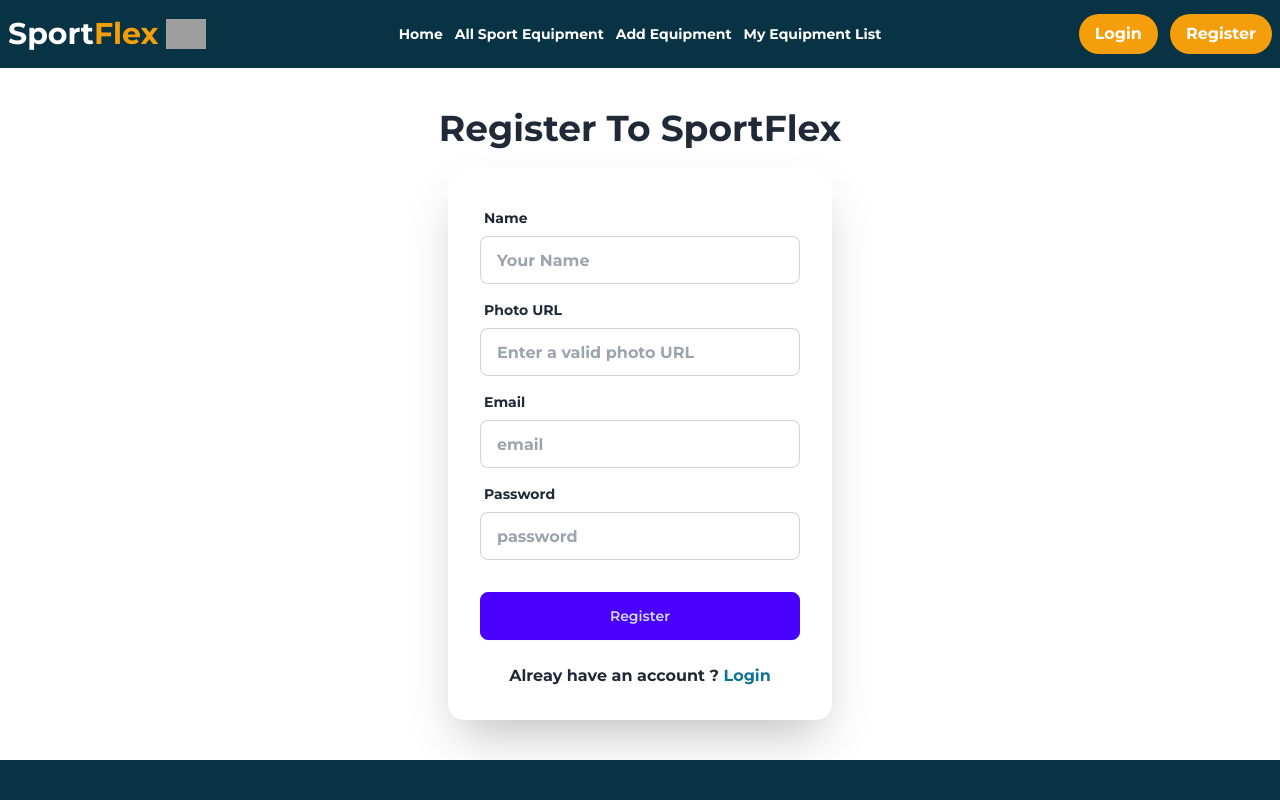
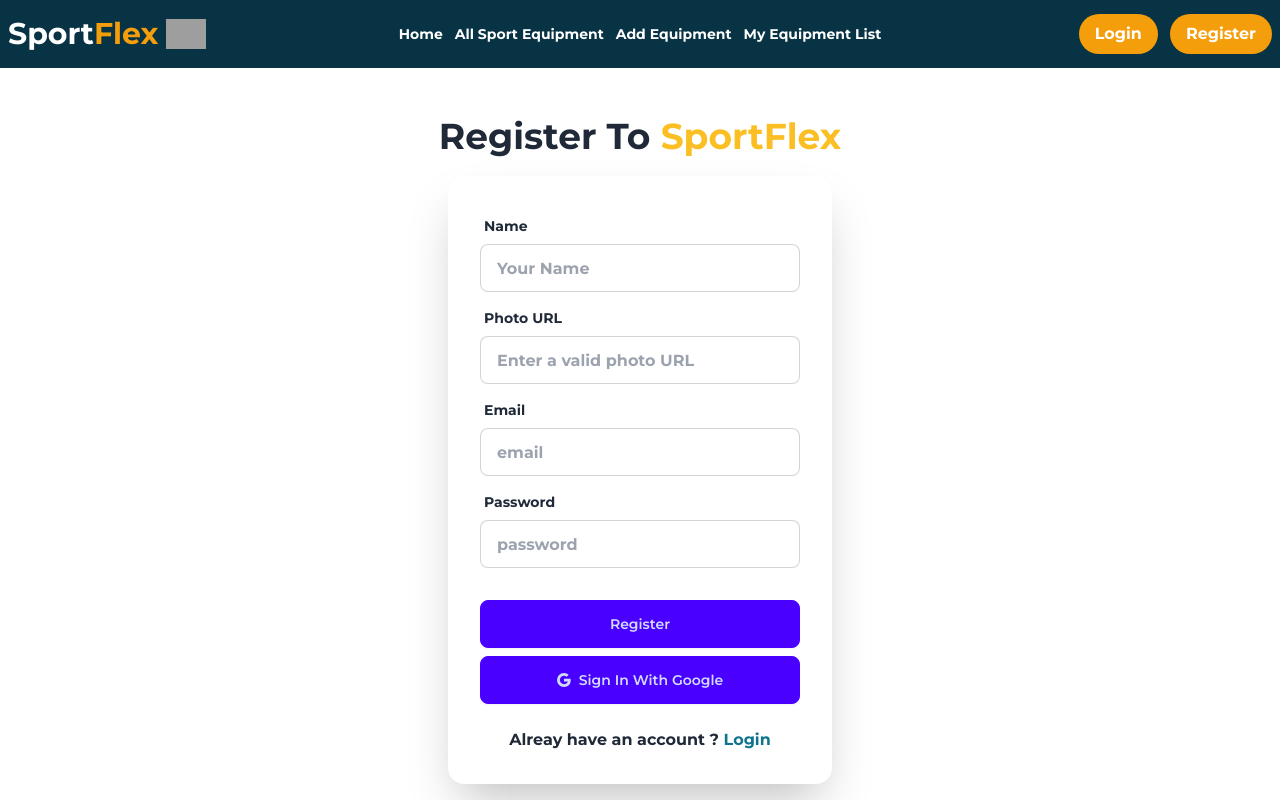
Before and after one commit to golamsarwar96/sport-flex-app-client, a React (Vite) app: page /register in a window 1280 px wide. Shown: the top 800 px of the page. Built offline with nearby package versions, Linux system fonts and the light colour scheme; no server answers; grey boxes are pictures that could not be loaded; a web font is replaced by a local one.

Commit message:
Added google sign in on register page. it works fine

```diff
--- a/src/Pages/Register.jsx
+++ b/src/Pages/Register.jsx
@@ -4,9 +4,10 @@ import { Link, useNavigate } from "react-router-dom";
 import Swal from "sweetalert2";
 import toast from "react-hot-toast";
 import Loading from "../components/Loading";
+import { BsGoogle } from "react-icons/bs";
 
 const Register = () => {
-  const { createUser, setUser, updateUserProfile, loading } =
+  const { createUser, setUser, updateUserProfile, loading, signInWithGoogle } =
     useContext(AuthContext);
   if (loading) {
     return <Loading></Loading>;
@@ -22,21 +23,19 @@ const Register = () => {
 
     console.log(name, email, password);
 
-    //Name length validation
-    // if (name.length < 5) {
-    //   setError({ ...error, name: "Name must be at least 5 characters long." });
-    //   toast.error("Name must be more than 5 characters long.");
-    //   return;
-    // }
+    if (name.length < 5) {
+      setError({ ...error, name: "Name must be at least 5 characters long." });
+      toast.error("Name must be more than 5 characters long.");
+      return;
+    }
 
-    //Password Validation
-    // const regex = /^(?=.*[A-Z])(?=.*[a-z])(?=.*\d).{6,}$/;
-    // if (!regex.test(password)) {
-    //   toast.error(
-    //     "The password must be 6 characters & should contain at least one uppercase letter and one lowercase letter."
-    //   );
-    //   return;
-    // }
+    const regex = /^(?=.*[A-Z])(?=.*[a-z])(?=.*\d).{6,}$/;
+    if (!regex.test(password)) {
+      toast.error(
+        "The password must be 6 characters & should contain at least one uppercase letter and one lowercase letter."
+      );
+      return;
+    }
     e.target.reset();
     //Creating User
     createUser(email, password)
@@ -82,9 +81,23 @@ const Register = () => {
         toast.error(err.message);
       });
   };
+  const handleGoogleSignIn = () => {
+    signInWithGoogle()
+      .then((result) => {
+        const user = result.user;
+        toast.success("Google Login Successful");
+        // console.log(user);
+        setUser(user);
+      })
+      .catch((err) => {
+        toast.error(err.message);
+      });
+  };
   return (
-    <div className="flex justify-center items-center gap-5 flex-col my-10">
-      <h1 className="text-center text-4xl">Register To SportFlex</h1>
+    <div className="flex justify-center items-center gap-5 flex-col my-10 p-2">
+      <h1 className="text-center text-4xl w-[90%] md:w-full mx-auto">
+        Register To <span className="text-amber-400">SportFlex</span>
+      </h1>
       <div className="card bg-base-100 w-full max-w-sm shrink-0 shadow-2xl relative ">
         <form onSubmit={handleRegister} className="card-body">
           <div className="form-control">
@@ -138,6 +151,14 @@ const Register = () => {
           <div className="form-control mt-6">
             <button className="btn btn-primary">Register</button>
           </div>
+          <div>
+            <button
+              onClick={handleGoogleSignIn}
+              className="btn btn-primary w-full"
+            >
+              <BsGoogle></BsGoogle> Sign In With Google
+            </button>
+          </div>
           <h1 className="text-center mt-4">
             Alreay have an account ?{" "}
             <Link className="text-cyan-700" to="/login">
--- a/src/components/Cards.jsx
+++ b/src/components/Cards.jsx
@@ -22,7 +22,7 @@ const Cards = () => {
   return (
     <div>
       <h1 className="text-5xl">{category}</h1>
-      <div className="grid grid-cols-1 md:grid-cols-2 lg:grid-cols-3 justify-center items-center gap-10 mb-20">
+      <div className="grid grid-cols-1 md:grid-cols-2 lg:grid-cols-3 justify-center items-center gap-6 mb-20">
         {equipments.map((equipment, index) => (
           <Card key={index} equipment={equipment}></Card>
         ))}
--- a/src/components/Categories.jsx
+++ b/src/components/Categories.jsx
@@ -3,9 +3,9 @@ import { NavLink, useLoaderData } from "react-router-dom";
 const Categories = ({ categories }) => {
   return (
     <div>
-      <h1 className="text-4xl font-bold text-center mt-10 w-[50%] mx-auto">
+      <h1 className="text-4xl font-bold text-center mt-10 md:w-[50%] mx-auto">
         Visit Different Sport Equipment{" "}
-        <span className="text-amber-500 text-5xl">Categories</span>
+        <span className="text-amber-500 text-center text-5xl">Categories</span>
       </h1>
       <div className="grid grid-cols-1 md:grid-cols-2 lg:grid-cols-4 justify-center text-center p-10 lg:gap-32 gap-10 md:my-6">
         {categories.map((category) => (
```
